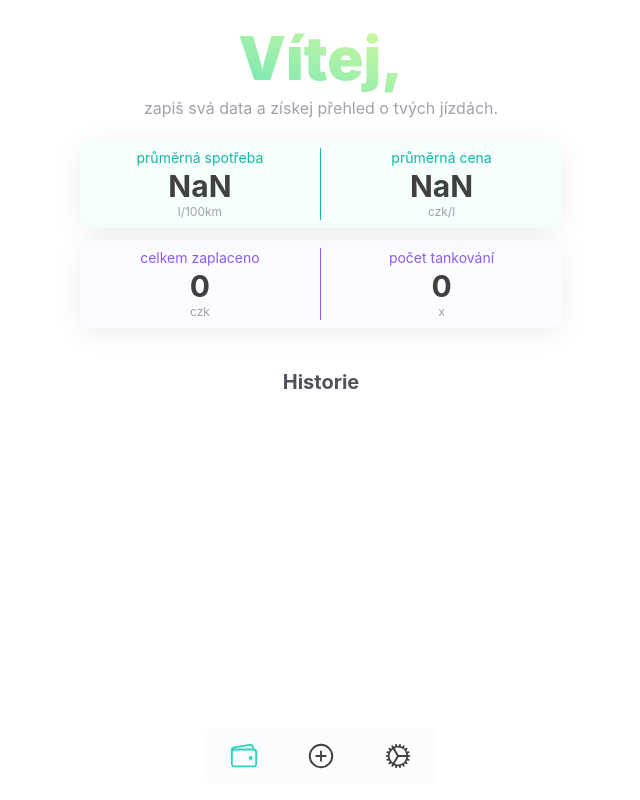
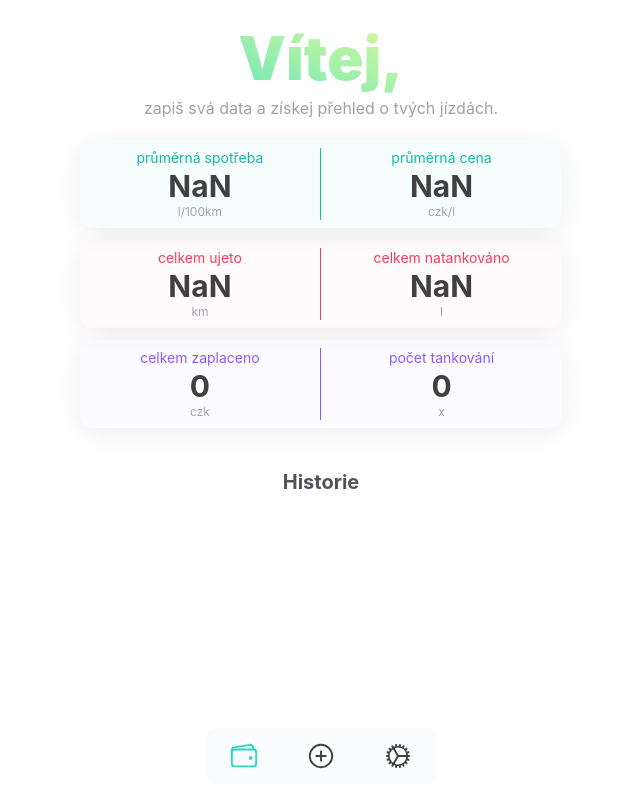
Before and after one commit to Pinkieqt/gascalc-vite-ts-tw, a React (Vite) app: page / in a window 1280 px wide. Shown: the whole page, without its empty margins (319-959 px from the left). Built offline with nearby package versions, Linux system fonts and the light colour scheme; no server answers; the database is empty; sample sign-in values are in the browser's storage.

Commit message:
Update HomeStats.tsx

```diff
--- a/src/components/HomeStats.tsx
+++ b/src/components/HomeStats.tsx
@@ -30,26 +30,24 @@ function HomeStats(data: PropTypes) {
           </div>
         </div>
       </div>
-      {/*
       <div className="shadow-card rounded-xl w-full mb-3 bg-rose-200 bg-opacity-10 dark:bg-opacity-20">
         <div className="flex justify-around items-center py-2">
           <div className="text-center w-1/2 border-r border-rose-500 dark:border-rose-200">
             <div className="text-sm text-rose-500 dark:text-rose-200">
-              průměrně natankováno
+              celkem ujeto
             </div>
             <div className="text-3xl font-bold">{data.avgliter}</div>
-            <div className="text-xs text-zinc-400">l</div>
+            <div className="text-xs text-zinc-400">km</div>
           </div>
           <div className="text-center w-1/2">
             <div className="text-sm text-rose-500 dark:text-rose-200">
-              průměrný dojezd
+              celkem natankováno
             </div>
             <div className="text-3xl font-bold">{data.avgdist}</div>
-            <div className="text-xs text-zinc-400">km</div>
+            <div className="text-xs text-zinc-400">l</div>
           </div>
         </div>
       </div>
-      */}
       <div className="shadow-card rounded-xl w-full mb-10 bg-violet-200 bg-opacity-10 dark:bg-opacity-20">
         <div className="flex justify-around items-center py-2">
           <div className="text-center w-1/2 border-r border-violet-500 dark:border-violet-200">
```
